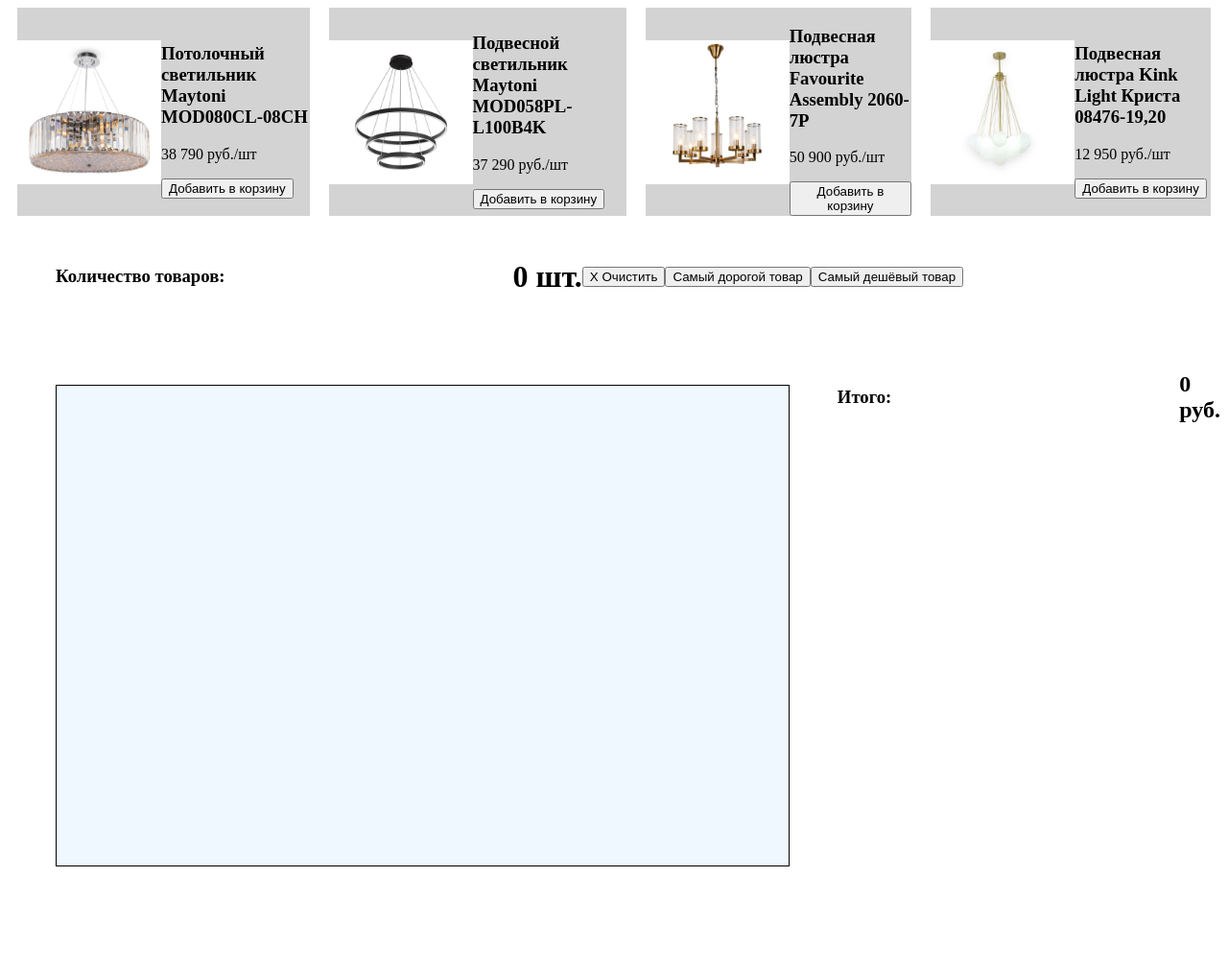
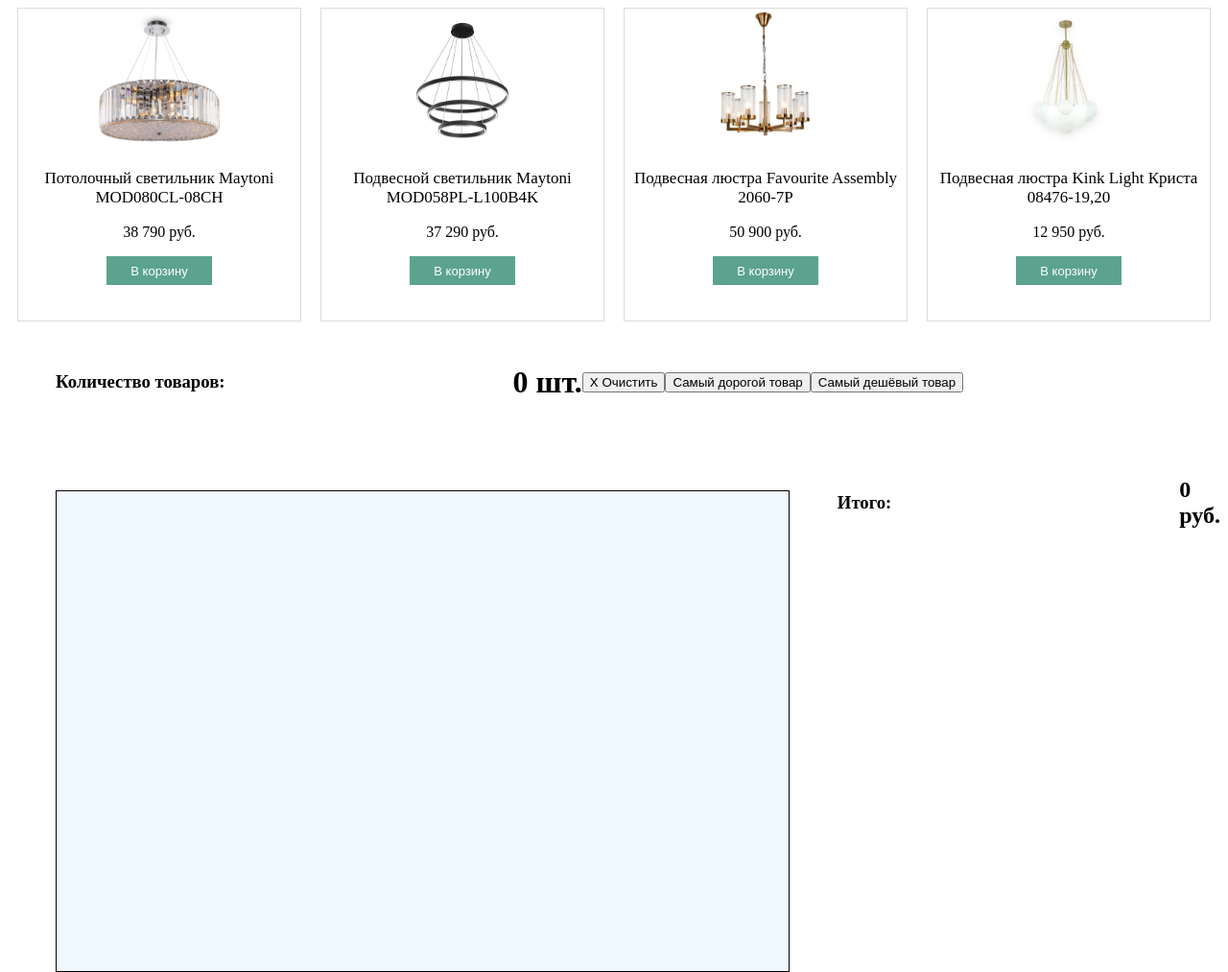
Before and after one commit to skywalkeee-r/InterSvet, a plain HTML site: page index.html in a window 1280 px wide. Shown: the whole page at 96% size. Before the commit the page ends 961 px from the top, so only its background shows below. Drawn offline with Linux system fonts and the light colour scheme.

Commit message:
Change styles

```diff
--- a/index.html
+++ b/index.html
@@ -14,33 +14,33 @@
         <div class="product">
             <img src="Img/MaytoniMOD.jpg" alt="">
             <div>
-                <h3>Потолочный светильник Maytoni MOD080CL-08CH</h3>
-                <p>38 790 руб./шт</p>
-                <button onclick="stacking(productlist[0])">Добавить в корзину</button>
+                <p class="name">Потолочный светильник Maytoni MOD080CL-08CH</p>
+                <p>38 790 руб.</p>
+                <button onclick="stacking(productlist[0])">В корзину</button>
             </div>
         </div>
         <div class="product">
             <img src="Img/Maytoni.jpg" alt="">
             <div>
-                <h3>Подвесной светильник Maytoni MOD058PL-L100B4K</h3>
-                <p>37 290 руб./шт</p>
-                <button onclick="stacking(productlist[1])">Добавить в корзину</button>
+                <p class="name">Подвесной светильник Maytoni MOD058PL-L100B4K</p>
+                <p>37 290 руб.</p>
+                <button onclick="stacking(productlist[1])">В корзину</button>
             </div>
         </div>
         <div class="product">
             <img src="Img/Favorite Assembly.jpeg" alt="">
             <div>
-                <h3>Подвесная люстра Favourite Assembly 2060-7P</h3>
-                <p>50 900 руб./шт</p>
-                <button onclick="stacking(productlist[2])">Добавить в корзину</button>
+                <p class="name">Подвесная люстра Favourite Assembly 2060-7P</p>
+                <p>50 900 руб.</p>
+                <button onclick="stacking(productlist[2])">В корзину</button>
             </div>
         </div>
         <div class="product">
             <img src="Img/King Light.jpeg" alt="">
             <div>
-                <h3>Подвесная люстра Kink Light Криста 08476-19,20</h3>
-                <p>12 950 руб./шт</p>
-                <button onclick="stacking(productlist[3])">Добавить в корзину</button>
+                <p class="name">Подвесная люстра Kink Light Криста 08476-19,20</p>
+                <p>12 950 руб.</p>
+                <button onclick="stacking(productlist[3])">В корзину</button>
             </div>
         </div>
     </div>
--- a/style.css
+++ b/style.css
@@ -4,13 +4,39 @@
 
 .product {
     display: flex;
+    flex-direction: column;
     margin: 0 10px;
-    background-color: lightgray;
+    background-color: white;
     align-items: center;
+    border: 1px rgb(220, 220, 220)  solid;
+    text-align: center;
+    width: 300px;
+    height: 325px;
 }
 
 .product img {
     height: 150px;
+}
+
+.product .name {
+    font-size: 17px;
+}
+
+.product button {
+    background-color: #5ba38f;
+    border: #5ba38f;
+    color: white;
+    width: 110px;
+    height: 30px;
+    font-size: 13px;
+}
+
+.producthandler :hover {
+    box-shadow: 0px 0px 10px 3px #000;
+}
+
+.product :hover {
+    box-shadow: none;
 }
 
 section {
```
